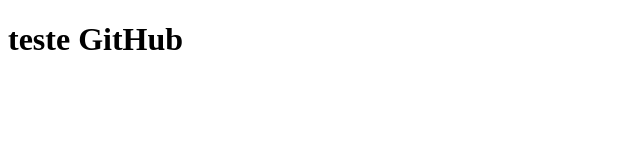
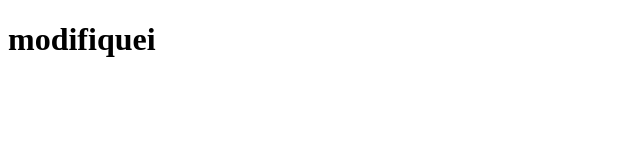
Before and after one commit to JeffersonGuedes/AulaGit, a plain HTML site: page index.html in a window 1280 px wide. Shown: the whole page, without its empty margins (0-640 px from the left). Drawn offline with Linux system fonts and the light colour scheme.

Commit message:
modifiquei o index

```diff
--- a/index.html
+++ b/index.html
@@ -6,6 +6,6 @@
         <title>Git e GitHub</title>
     </head>
     <body>
-        <h1>teste GitHub</h1>
+        <h1>modifiquei</h1>
     </body>
 </html>
```
